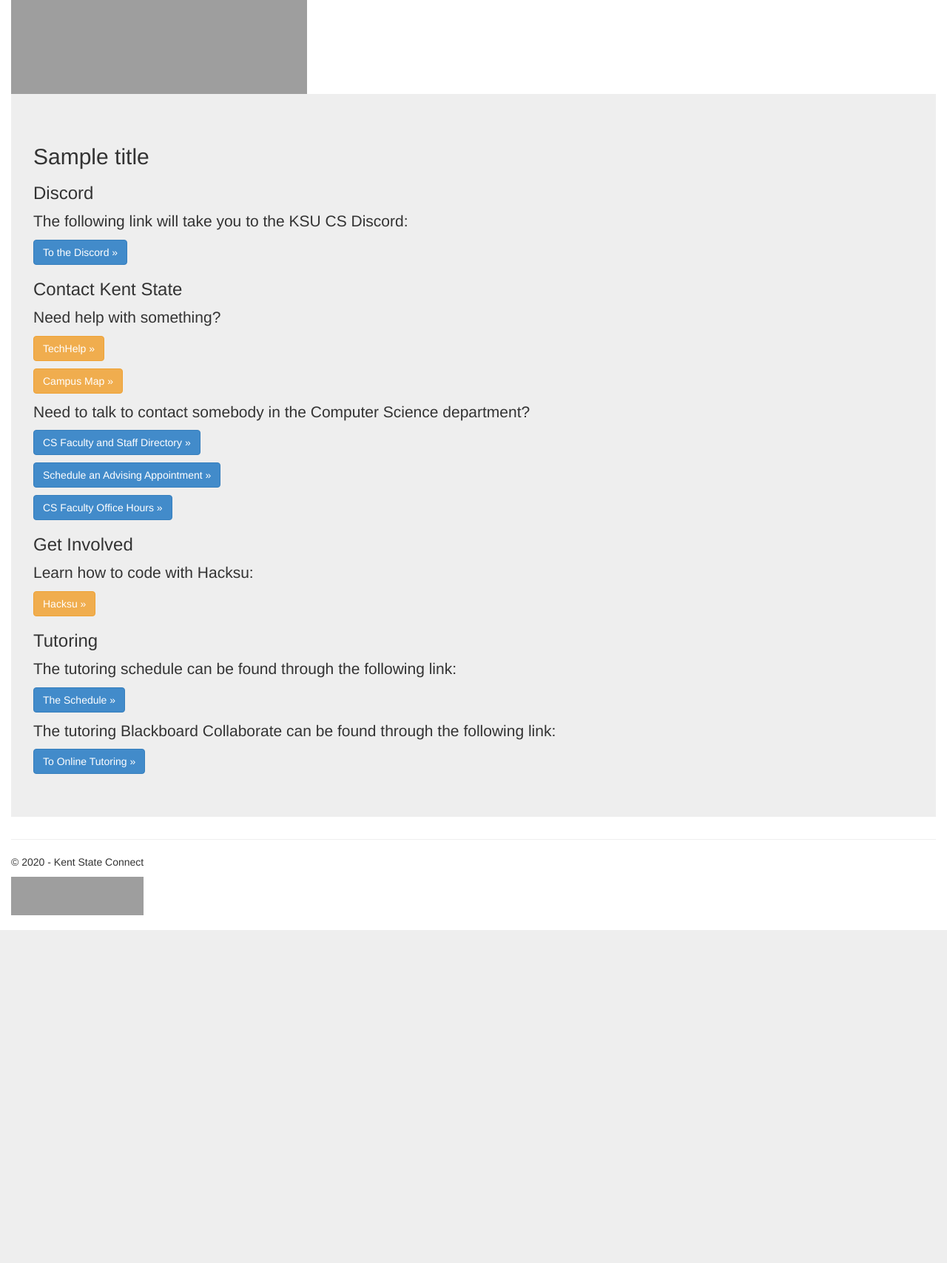
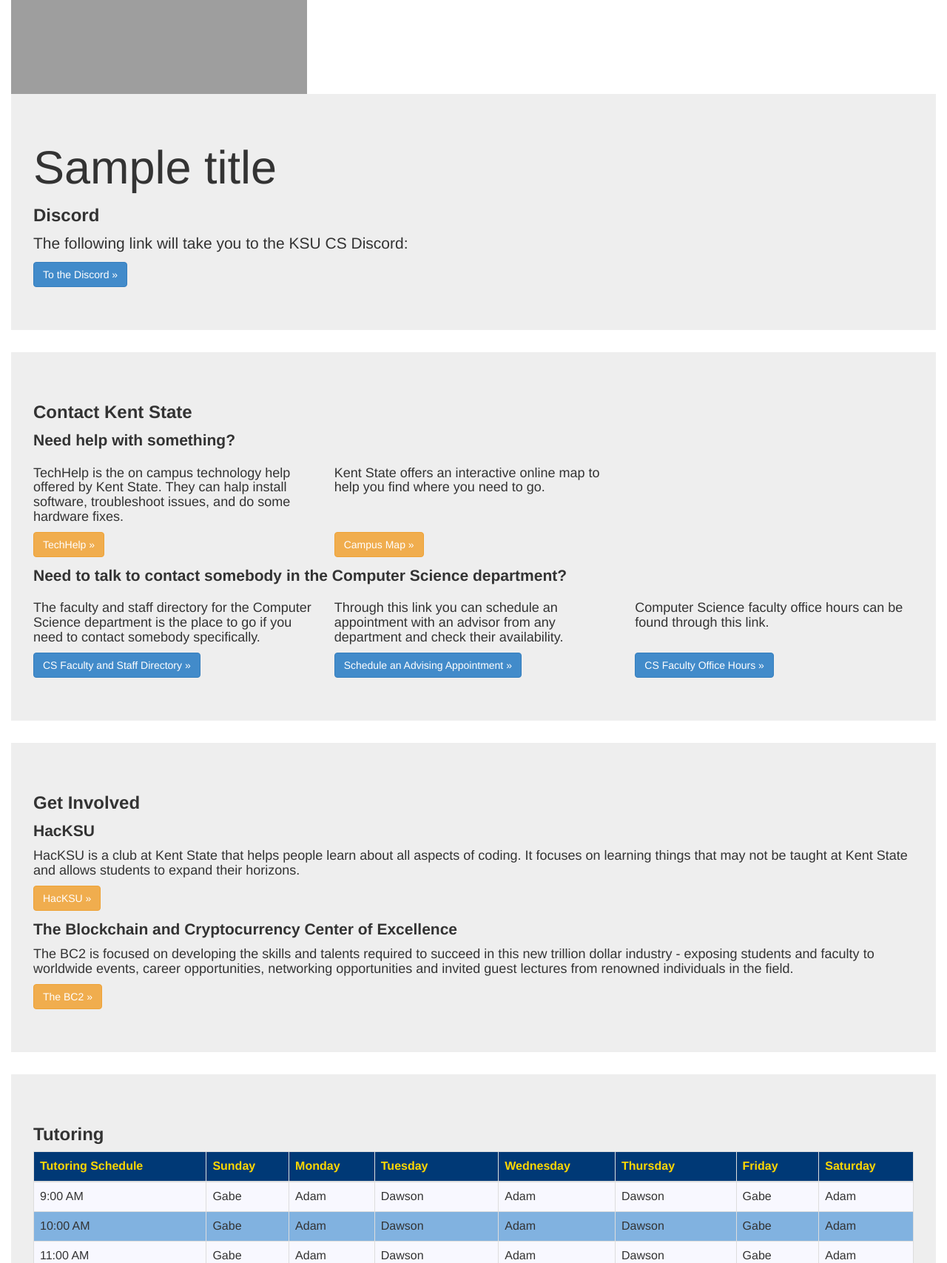
Before and after one commit to justintclark/Kent-State-Connect, a Python web app: template KentStateConnect/templates/resources.html in a window 1280 px wide. Shown: the part 223-1930 px from the top of the page at 74% size. Before the commit the page ends 1480 px from the top, so only its background shows below. Run offline with Jinja, Linux system fonts and the light colour scheme; the template is opened without the code that fills it: most values are stand-ins (such as "Sample title", 1, 10 or a date in 2020); grey boxes are pictures that could not be loaded.

Commit message:
Added a lot to the resource page

```diff
--- a/KentStateConnect/templates/resources.html
+++ b/KentStateConnect/templates/resources.html
@@ -6,29 +6,98 @@
 
 <div class=jumbotron>
 
-<h2>{{ title }}</h2>
-<h3>Discord</h3>
+<h1>{{ title }}</h1>
+<h3><strong>Discord</strong></h3>
 <p>The following link will take you to the KSU CS Discord:</p>
 <p><a href="https://discord.gg/7D6ecVBhBR" class="btn btn-primary btn-large">To the Discord &raquo;</a></p>
 
-<h3>Contact Kent State</h3>
-<p>Need help with something?</p>
-<p><a href="https://www.kent.edu/it/techhelp" class="btn btn-warning btn-large">TechHelp &raquo;</a></p>
-<p><a href="https://map.concept3d.com/?id=568#!ct/5500" class="btn btn-warning btn-large">Campus Map &raquo;</a></p>
-<p>Need to talk to contact somebody in the Computer Science department?</p>
-<p><a href="https://www.kent.edu/cs/faculty-staff-directory" class="btn btn-primary btn-large">CS Faculty and Staff Directory &raquo;</a></p>
-<p><a href="https://advising.kent.edu/" class="btn btn-primary btn-large">Schedule an Advising Appointment &raquo;</a></p>
-<p><a href="https://www.kent.edu/cs/faculty-office-hours" class="btn btn-primary btn-large">CS Faculty Office Hours &raquo;</a></p>
+</div>
+<div class="jumbotron">
 
-<h3>Get Involved</h3>
-<p>Learn how to code with Hacksu:</p>
-<p><a href="https://hacksu.cs.kent.edu/" class="btn btn-warning btn-large">Hacksu &raquo;</a></p>
+<h3><strong>Contact Kent State</strong></h3>
+<p><strong>Need help with something?</strong></p>
+<div class="row">
+    <div class="col-md-4">
+        <h4>TechHelp is the on campus technology help offered by Kent State. They can halp install software, troubleshoot issues, and do some hardware fixes.</h4>
+    </div>
+    <div class="col-md-4">
+        <h4>Kent State offers an interactive online map to help you find where you need to go.</h4>
+    </div>
+</div>
+<div class="row">
+    <div class="col-md-4">
+        <p><a href="https://www.kent.edu/it/techhelp" class="btn btn-warning btn-large">TechHelp &raquo;</a></p>
+    </div>
+    <div class="col-md-4">
+        <p><a href="https://map.concept3d.com/?id=568#!ct/5500" class="btn btn-warning btn-large">Campus Map &raquo;</a></p>
+    </div>
+</div>
 
-<h3>Tutoring</h3>
-<p>The tutoring schedule can be found through the following link:</p>
-<p><a href="https://docs.google.com/spreadsheets/d/1zZqp8k1a4e4prX7fxem4y3bxQl0fDeEBbvR99ro04qw/edit#gid=0" class="btn btn-primary btn-large">The Schedule &raquo;</a></p>
+
+<p><strong>Need to talk to contact somebody in the Computer Science department?</strong></p>
+<div class="row">
+    <div class="col-md-4">
+        <h4>The faculty and staff directory for the Computer Science department is the place to go if you need to contact somebody specifically.</h4>
+    </div>
+    <div class="col-md-4">
+        <h4>Through this link you can schedule an appointment with an advisor from any department and check their availability.</h4>
+    </div>
+    <div class="col-md-4">
+        <h4>Computer Science faculty office hours can be found through this link.</h4>
+    </div>
+</div>
+
+<div class="row">
+    <div class="col-md-4">
+        <p><a href="https://www.kent.edu/cs/faculty-staff-directory" class="btn btn-primary btn-large">CS Faculty and Staff Directory &raquo;</a></p>
+    </div>
+    <div class="col-md-4">
+        <p><a href="https://advising.kent.edu/" class="btn btn-primary btn-large">Schedule an Advising Appointment &raquo;</a></p>
+    </div>
+    <div class="col-md-4">
+        <p><a href="https://www.kent.edu/cs/faculty-office-hours" class="btn btn-primary btn-large">CS Faculty Office Hours &raquo;</a></p>
+    </div>
+</div>
+
+</div>
+<div class="jumbotron">
+
+<h3><strong>Get Involved</strong></h3>
+<p><strong>HacKSU</strong></p>
+<h4>HacKSU is a club at Kent State that helps people learn about all aspects of coding. It focuses on learning things that may not be taught at Kent State and allows students to expand their horizons.</h4>
+<p><a href="https://hacksu.cs.kent.edu/" class="btn btn-warning btn-large">HacKSU &raquo;</a></p>
+<p><strong>The Blockchain and Cryptocurrency Center of Excellence</strong></p>
+<h4>The BC2 is focused on developing the skills and talents required to succeed in this new trillion dollar industry - exposing students and faculty to worldwide events, career opportunities, networking opportunities and invited guest lectures from renowned individuals in the field.</h4>
+<p><a href="https://www.kent.edu/csi/blockchain-cryptocurrency-center-excellence" class="btn btn-warning btn-large">The BC2 &raquo;</a></p>
+
+</div>
+<div class="jumbotron">
+
+<h3><strong>Tutoring</strong></h3>
+
+<table class="table table-bordered">
+    <tr style="background-color: #003976; color: gold;"><th>Tutoring Schedule</th><th>Sunday</th><th>Monday</th><th>Tuesday</th><th>Wednesday</th><th>Thursday</th><th>Friday</th><th>Saturday</th></tr><tbody>
+     <tr style="background-color: ghostwhite;"><td>9:00 AM</td><td>Gabe</td><td>Adam</td><td>Dawson</td><td>Adam</td><td>Dawson</td><td>Gabe</td><td>Adam</td></tr>
+     <tr style="background-color: rgb(129, 178, 224);"><td>10:00 AM</td><td>Gabe</td><td>Adam</td><td>Dawson</td><td>Adam</td><td>Dawson</td><td>Gabe</td><td>Adam</td></tr>
+     <tr style="background-color: ghostwhite;"><td>11:00 AM</td><td>Gabe</td><td>Adam</td><td>Dawson</td><td>Adam</td><td>Dawson</td><td>Gabe</td><td>Adam</td></tr>
+     <tr style="background-color: rgb(129, 178, 224);"><td>12:00 PM</td><td>Josh</td><td>Josh</td><td>Dawson</td><td>JT</td><td>JT</td><td>JT</td><td>Maxwell</td></tr>
+     <tr style="background-color: ghostwhite;"><td>1:00 PM</td><td>Josh</td><td>Josh</td><td>Dawson</td><td>JT</td><td>JT</td><td>JT</td><td>Maxwell</td></tr>
+     <tr style="background-color: rgb(129, 178, 224);"><td>2:00 PM</td><td>Josh</td><td>Josh</td><td>Dawson</td><td>JT</td><td>JT</td><td>JT</td><td>Maxwell</td></tr>
+     <tr style="background-color: ghostwhite;"><td>3:00 PM</td><td>Jon</td><td>Maxwell</td><td>Gabe & Josh</td><td>Maxwell</td><td>Gabe & Josh</td><td>Maxwell</td><td>Gabe</td></tr>
+     <tr style="background-color: rgb(129, 178, 224);"><td>4:00 PM</td><td>Jon</td><td>Maxwell</td><td>Gabe & Josh</td><td>Maxwell</td><td>Gabe & Josh</td><td>Maxwell</td><td>Gabe</td></tr>
+     <tr style="background-color: ghostwhite;"><td>5:00 PM</td><td>Jon</td><td>Maxwell</td><td>Gabe & Josh</td><td>Maxwell</td><td>Gabe & Josh</td><td>Maxwell</td><td>Gabe</td></tr>
+     <tr style="background-color: rgb(129, 178, 224);"><td>6:00 PM</td><td>Maxwell</td><td>Jon</td><td>Adam & Josh</td><td>Jon</td><td>Gabe & Josh</td><td>Dawson</td><td>Jon</td></tr>
+     <tr style="background-color: ghostwhite;"><td>7:00 PM</td><td>Maxwell</td><td>Jon</td><td>Adam</td><td>Jon</td><td>Jon</td><td>Dawson</td><td>Jon</td></tr>
+     <tr style="background-color: rgb(129, 178, 224);"><td>8:00 PM</td><td>Maxwell</td><td>Jon</td><td>Adam</td><td>Jon</td><td>Jon</td><td>Dawson</td><td>Jon</td></tr>
+     <tr style="background-color: ghostwhite;"><td>9:00 PM</td><td>---</td><td>---</td><td>Josh</td><td>---</td><td>Josh</td><td>---</td><td>JT</td></tr>
+     <tr style="background-color: rgb(129, 178, 224);"><td>10:00 PM</td><td>---</td><td>---</td><td>Josh</td><td>---</td><td>Josh</td><td>---</td><td>JT</td></tr>
+     <tr style="background-color: ghostwhite;"><td>11:00 PM</td><td>---</td><td>---</td><td>Josh</td><td>---</td><td>Josh</td><td>---</td><td>JT</td></tr>
+    </tbody></table>
+<p><a href="https://docs.google.com/spreadsheets/d/1zZqp8k1a4e4prX7fxem4y3bxQl0fDeEBbvR99ro04qw/edit#gid=0" class="btn btn-primary btn-large">The Schedule Link &raquo;</a></p>
+
 <p>The tutoring Blackboard Collaborate can be found through the following link:</p>
 <p><a href="https://us.bbcollab.com/guest/16833b10b2214412a3fec63c59873573" class="btn btn-primary btn-large">To Online Tutoring &raquo;</a></p>
+
 </div>
 
 {% endblock %}
```
